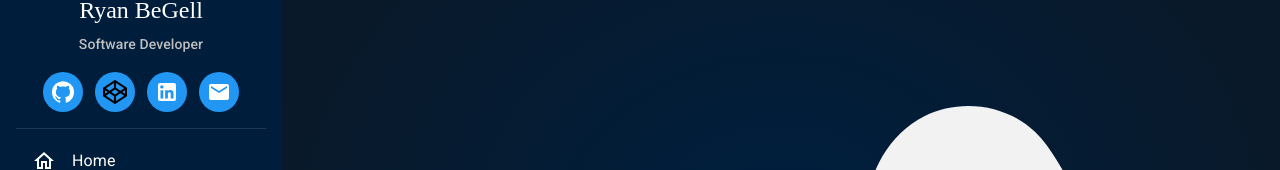
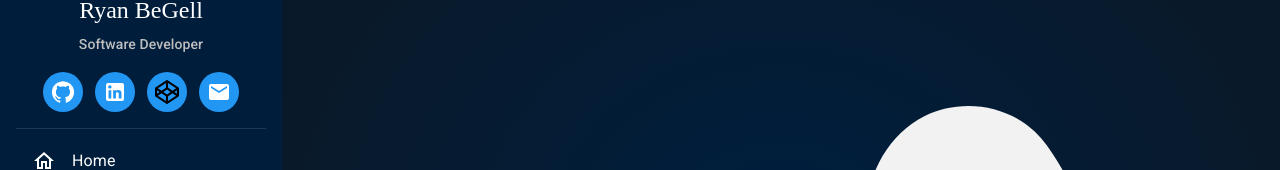
Before and after one commit to RyanBeGell/portfolio-site, a Next.js app: page / in a window 1280 px wide. Shown: the part 166-336 px from the top of the page. Built offline with nearby package versions, Linux system fonts and the light colour scheme; a web font is replaced by a local one.

Commit message:
social icons swapped for consistency

```diff
--- a/src/components/portfolio/Sidebar/Sidebar.tsx
+++ b/src/components/portfolio/Sidebar/Sidebar.tsx
@@ -128,10 +128,10 @@ export default function Sidebar(props: Props) {
           <SocialIconButton Icon={GitHubIcon} />
         </Grid>
         <Grid item>
-          <SocialIconButton Icon={CodePenIcon} />
+          <SocialIconButton Icon={LinkedInIcon} />
         </Grid>
         <Grid item>
-          <SocialIconButton Icon={LinkedInIcon} />
+        <SocialIconButton Icon={CodePenIcon} />
         </Grid>
         <Grid item>
           <SocialIconButton Icon={EmailIcon} />
```
